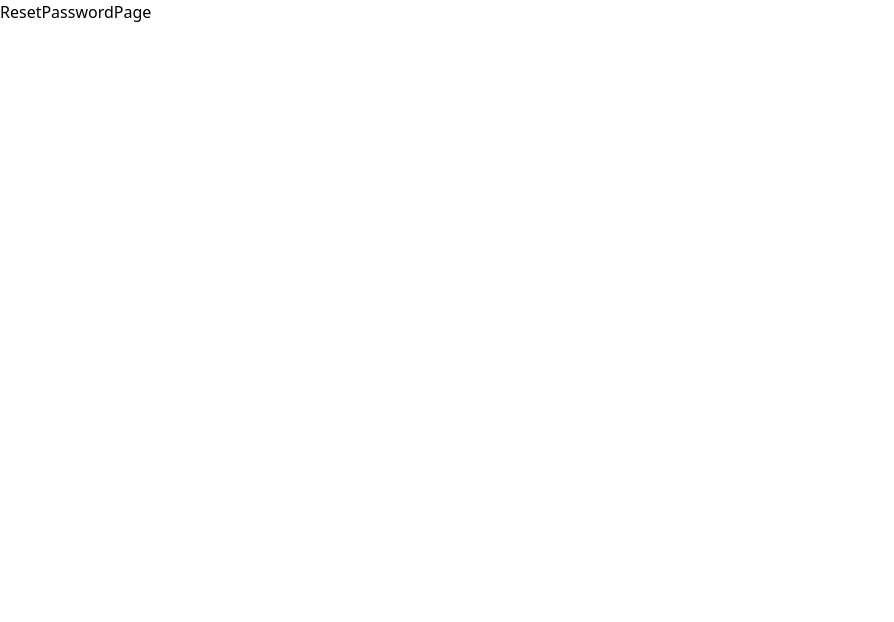
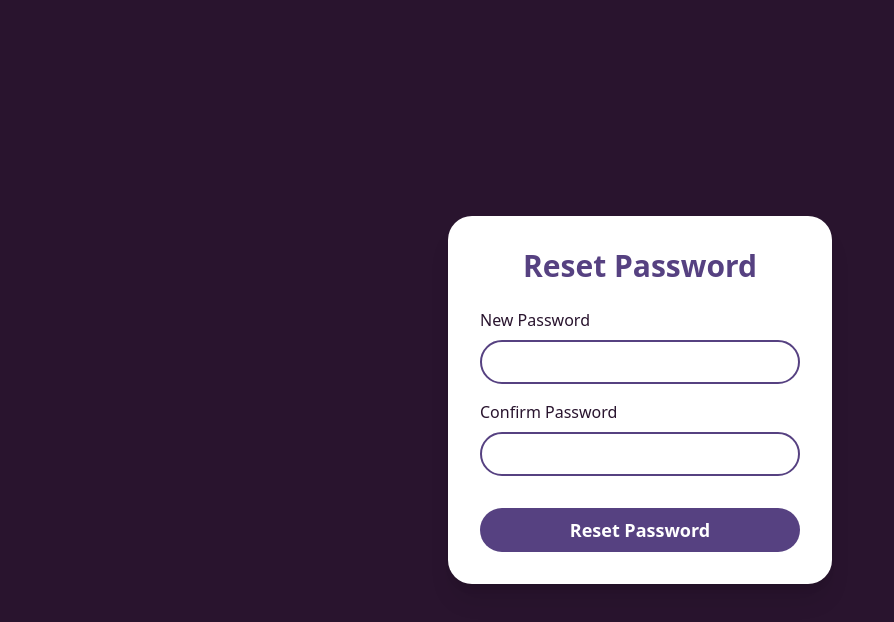
Before and after one commit to nl-codes/Online_Voting_System, a React (Vite) app in the folder frontend/: page /reset-password/1 in a window 1280 px wide. Shown: the top 622 px of the page, without its empty margins (0-894 px from the left). Built offline with nearby package versions, Linux system fonts and the light colour scheme.

Commit message:
Create form to change password

```diff
--- a/frontend/src/pages/ResetPasswordPage.jsx
+++ b/frontend/src/pages/ResetPasswordPage.jsx
@@ -1,7 +1,64 @@
-import React from "react";
+import { useState, useEffect } from "react";
+import { useParams, useNavigate } from "react-router-dom";
+import { API_BASE_URL } from "../config/api";
+import axios from "axios";
 
 const ResetPasswordPage = () => {
-    return <div>ResetPasswordPage</div>;
+    const [password, setPassword] = useState("");
+    const [confirmPassword, setConfirmPassword] = useState("");
+    const [error, setError] = useState("");
+    const [loading, setLoading] = useState(false);
+
+    return (
+        <div className="min-h-screen flex items-center justify-center bg-[#29142e] text-[#29142e] p-4">
+            <div className="rounded-3xl p-8 w-96 shadow-xl bg-white">
+                <h2 className="text-3xl font-bold mb-6 text-[#564181] text-center">
+                    Reset Password
+                </h2>
+
+                {error && (
+                    <p className="text-red-500 text-center mb-4">{error}</p>
+                )}
+
+                <form className="flex flex-col gap-4">
+                    <div>
+                        <label className="block text-[#29142e] font-medium mb-2">
+                            New Password
+                        </label>
+                        <input
+                            type="password"
+                            value={password}
+                            onChange={(e) => setPassword(e.target.value)}
+                            className="w-full border-2 border-[#564181] px-4 py-2 rounded-full focus:ring-2 focus:ring-[#5D76EE] outline-none"
+                            required
+                            minLength={6}
+                        />
+                    </div>
+
+                    <div>
+                        <label className="block text-[#29142e] font-medium mb-2">
+                            Confirm Password
+                        </label>
+                        <input
+                            type="password"
+                            value={confirmPassword}
+                            onChange={(e) => setConfirmPassword(e.target.value)}
+                            className="w-full border-2 border-[#564181] px-4 py-2 rounded-full focus:ring-2 focus:ring-[#5D76EE] outline-none"
+                            required
+                            minLength={6}
+                        />
+                    </div>
+
+                    <button
+                        type="submit"
+                        disabled={loading}
+                        className="w-full font-bold text-lg py-2 bg-[#564181] text-white rounded-full mt-4 transition-all duration-300 hover:bg-[#29142e] disabled:opacity-50">
+                        {loading ? "Resetting..." : "Reset Password"}
+                    </button>
+                </form>
+            </div>
+        </div>
+    );
 };
 
 export default ResetPasswordPage;
```
